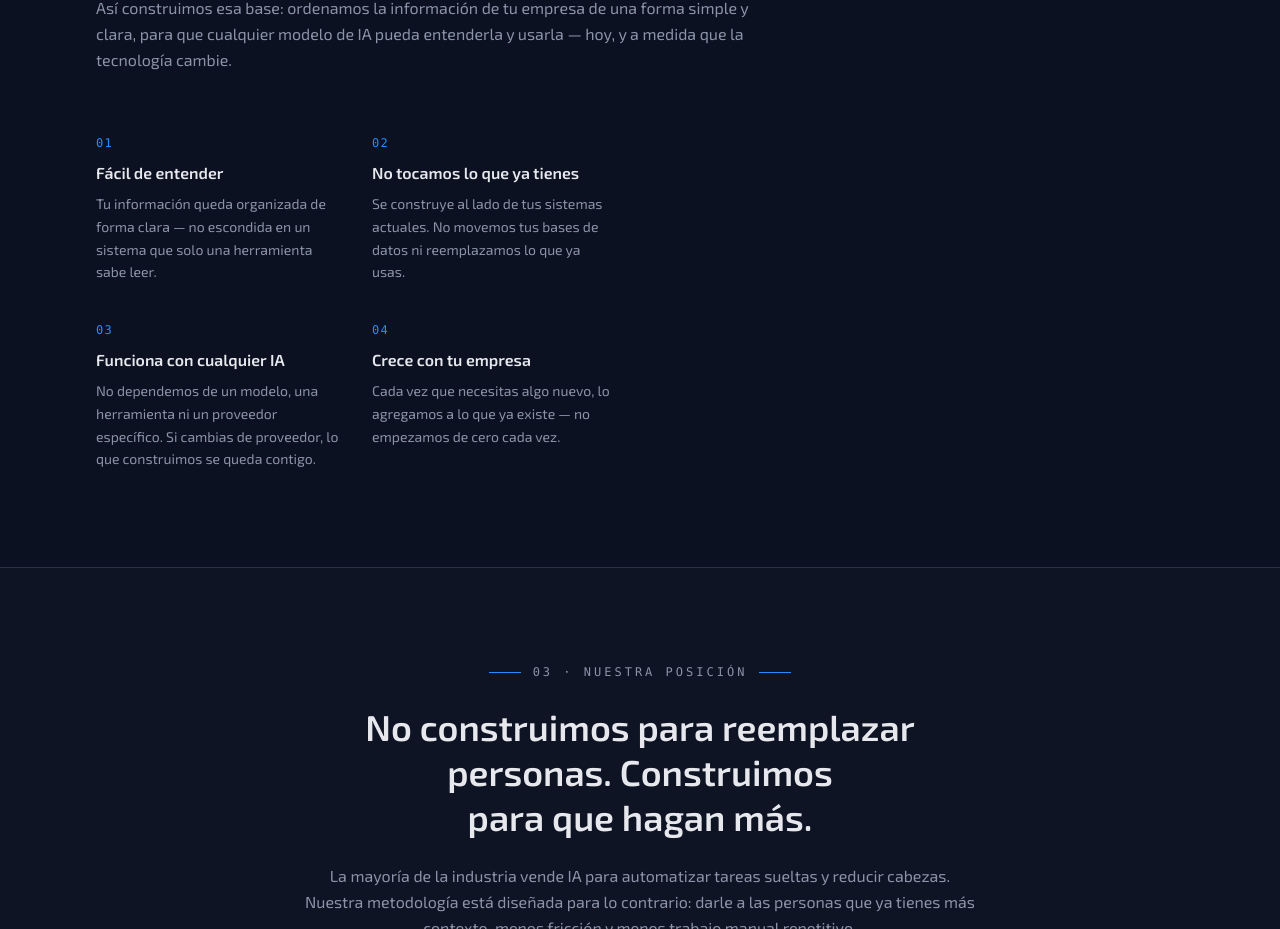
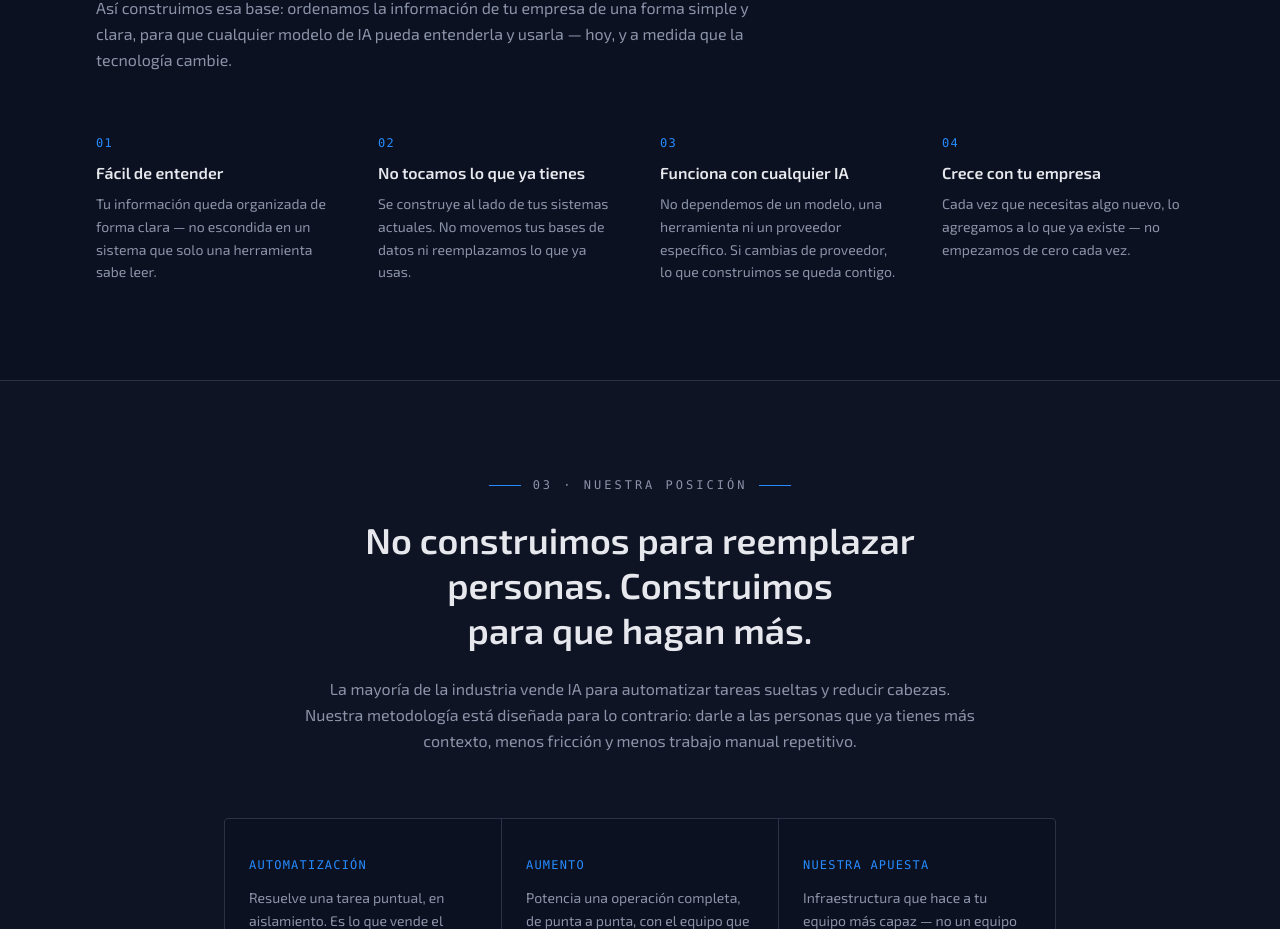
Before and after one commit to unfolange/kaluxLandingPage, a Next.js app: page / in a window 1280 px wide. Shown: the part 1880-2809 px from the top of the page. Built offline with nearby package versions, Linux system fonts and the light colour scheme.

Commit message:
fix space section 2

```diff
--- a/src/components/Methodology.tsx
+++ b/src/components/Methodology.tsx
@@ -43,8 +43,7 @@
           cambie.
         </p>
 
-        <div className="mt-14 grid gap-12 lg:grid-cols-2 lg:items-start">
-          <div className="grid gap-8 sm:grid-cols-2">
+        <div className="mt-14 grid gap-10 sm:grid-cols-2 lg:grid-cols-4">
           {PRINCIPLES.map((p) => (
             <div key={p.tag}>
               <span className="font-mono text-xs tracking-widest text-accent">
@@ -59,9 +58,6 @@
             </div>
           ))}
         </div>
-
-
-        </div>
       </div>
     </section>
   );
```
Lines whose indentation alone changed are shown as unchanged.
